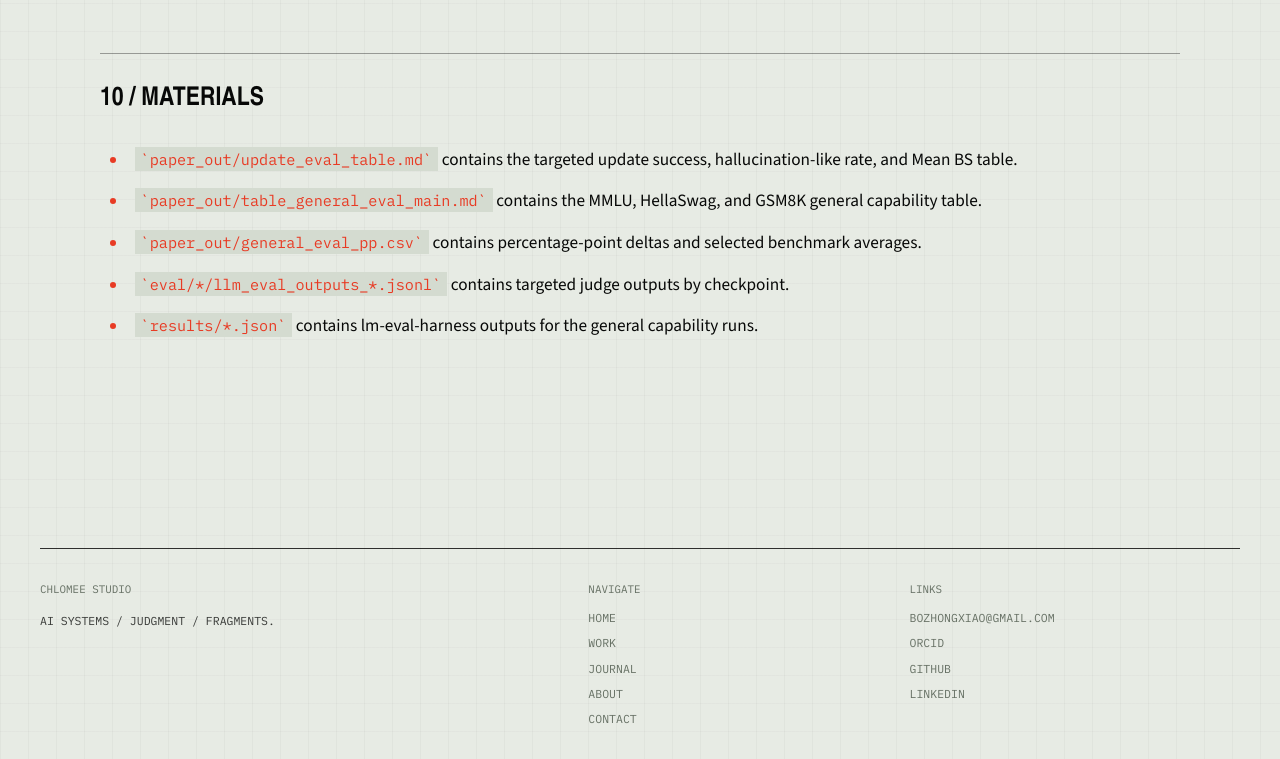
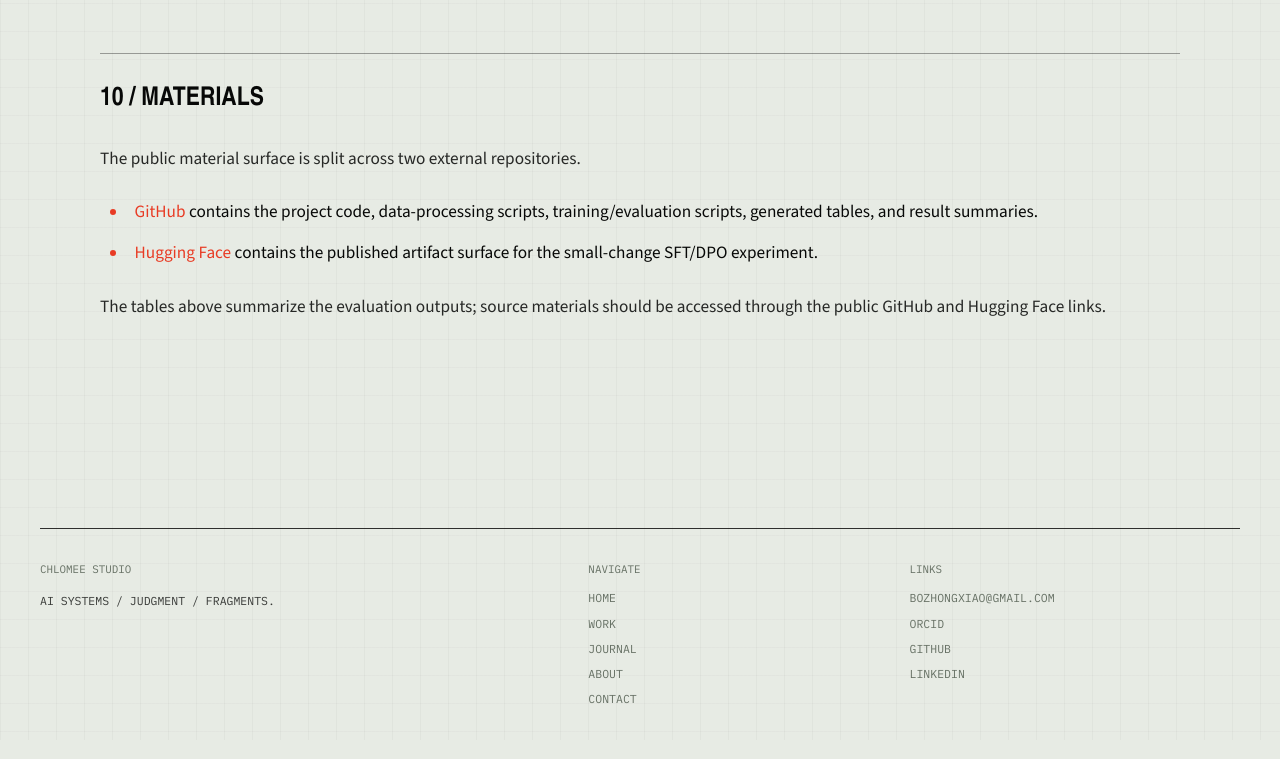
Before and after one commit to Atomheart-Father/Atomheart-Father.github.io, an Astro site: page /journal/small-factual-updates-lora-sft-dpo in a window 1280 px wide. Shown: the part 6549-7308 px from the top of the page. Built offline with nearby package versions, Linux system fonts and the light colour scheme; Astro itself is replaced by a stand-in of ours.

Commit message:
Clarify public DPO SFT materials

```diff
--- a/src/content/journal/small-factual-updates-lora-sft-dpo.md
+++ b/src/content/journal/small-factual-updates-lora-sft-dpo.md
@@ -184,8 +184,9 @@ The reproducibility layer includes deterministic eval identifiers, fixed samplin
 
 ## 10 / Materials
 
-- `paper_out/update_eval_table.md` contains the targeted update success, hallucination-like rate, and Mean BS table.
-- `paper_out/table_general_eval_main.md` contains the MMLU, HellaSwag, and GSM8K general capability table.
-- `paper_out/general_eval_pp.csv` contains percentage-point deltas and selected benchmark averages.
-- `eval/*/llm_eval_outputs_*.jsonl` contains targeted judge outputs by checkpoint.
-- `results/*.json` contains lm-eval-harness outputs for the general capability runs.
+The public material surface is split across two external repositories.
+
+- [GitHub](https://github.com/Atomheart-Father/LoRA-SFT-vs-LoRA-DPO-A-Comparative-Study-of-Small-Factual-Updates-in-LLMs) contains the project code, data-processing scripts, training/evaluation scripts, generated tables, and result summaries.
+- [Hugging Face](https://huggingface.co/Atomheart-Father/small_change_sft_dpo/tree/main) contains the published artifact surface for the small-change SFT/DPO experiment.
+
+The tables above summarize the evaluation outputs; source materials should be accessed through the public GitHub and Hugging Face links.
```
